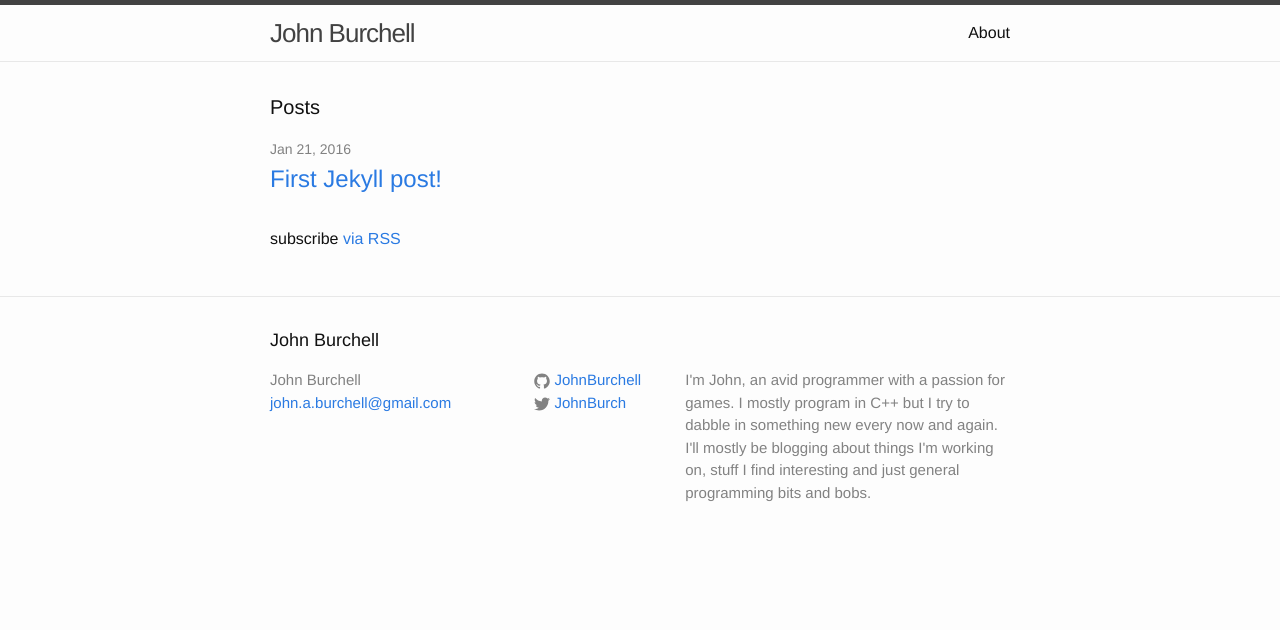
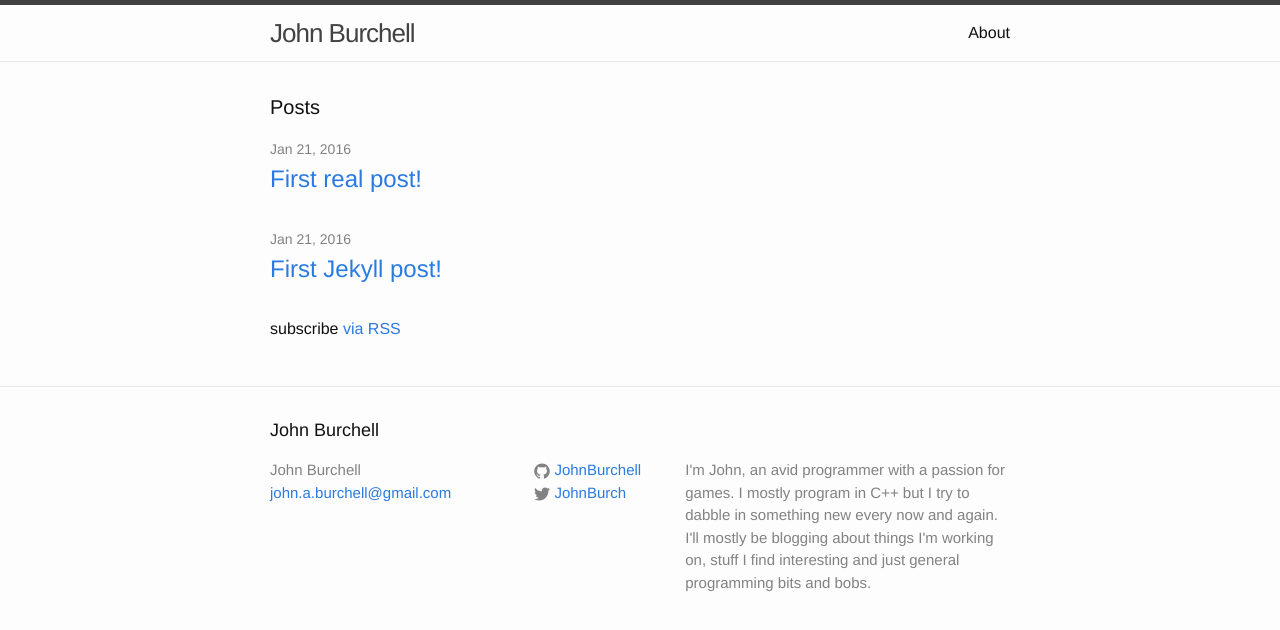
Before and after one commit to JohnBurchell/Website, a Jekyll site: the page built from programming_blog/index.html, in a window 1280 px wide. Shown: the top 630 px of the page. Built offline with Jekyll 4.4.1, drawn with Linux system fonts in a browser that asks for light colours; a file with an impossible date is left out.

Commit message:
Fixed date issue

```diff
--- a/programming_blog/_posts/2016-01-21-first-real-post.markdown
+++ b/programming_blog/_posts/2016-01-21-first-real-post.markdown
@@ -1,7 +1,7 @@
 ---
 layout: post
 title:  "First real post!"
-date:
+date: 2016-01-21 20:29:30 +0100
 categories: jekyll hello update hosting
 ---
 
```
